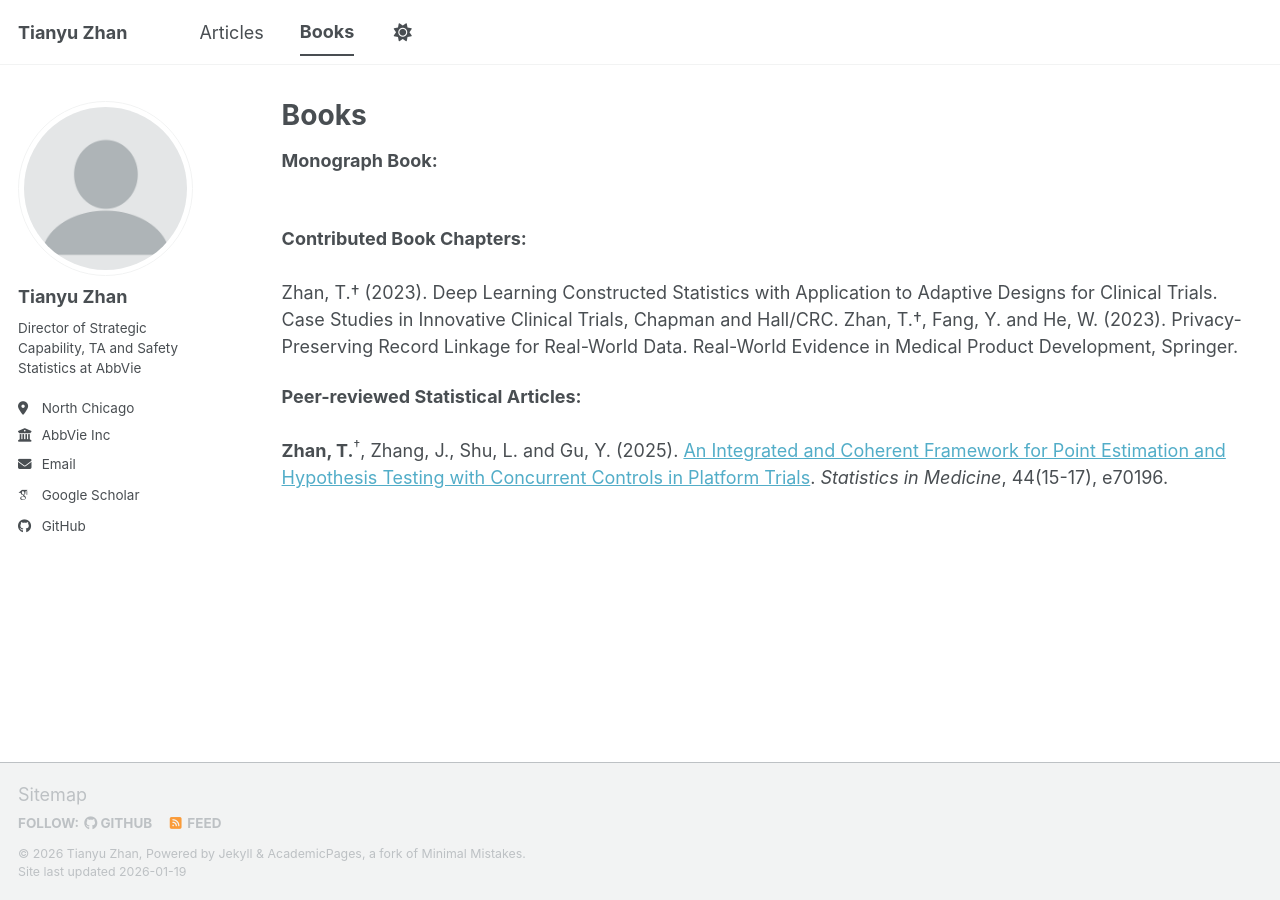
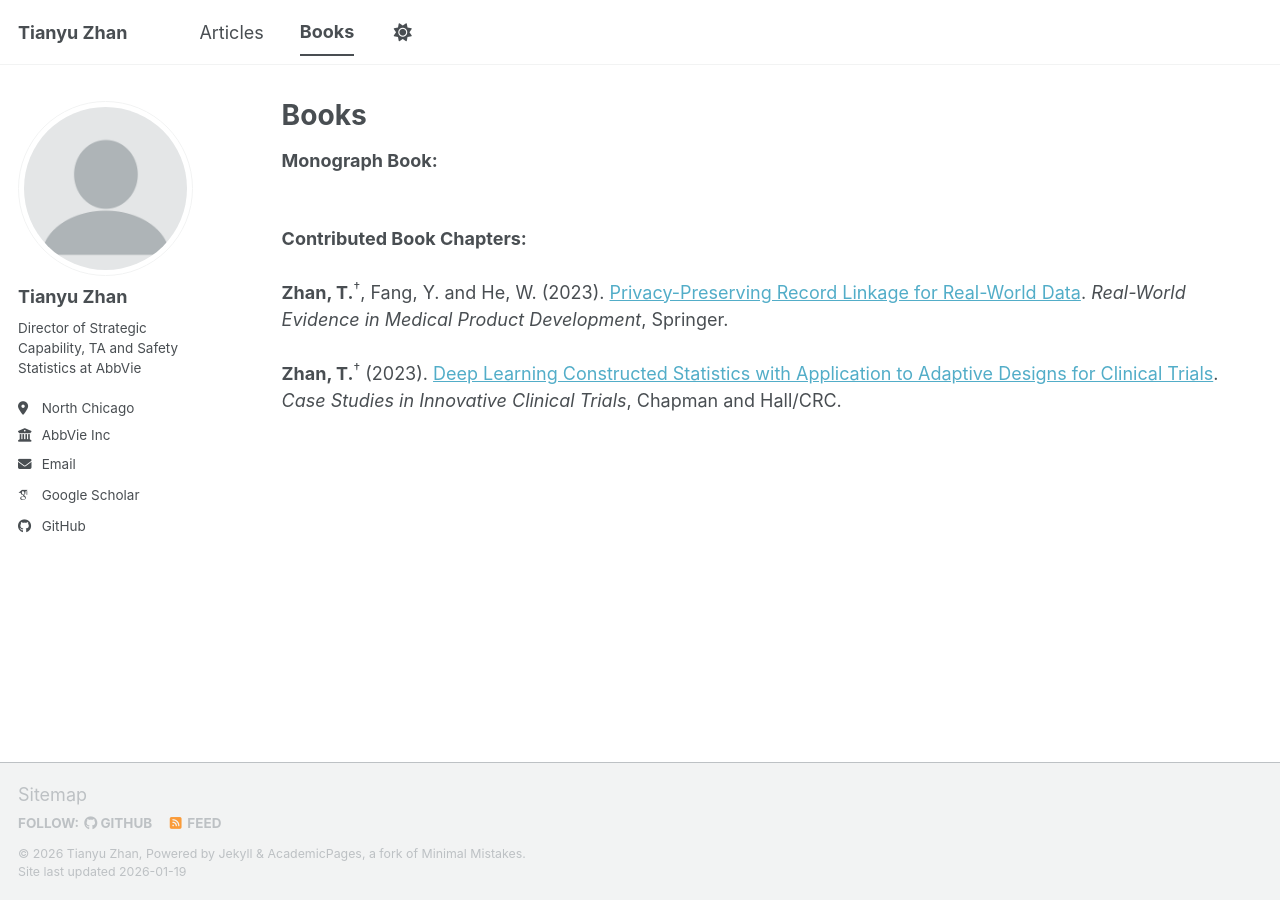
Before and after one commit to tian-yu-zhan/tian-yu-zhan.github.io, a Jekyll site: the page built from _pages/talks.html, in a window 1280 px wide. Built offline with Jekyll 4.4.1, drawn with Linux system fonts in a browser that asks for light colours; some web fonts are replaced; a script bundle is joined from its source files by our own code; library files that are not in the unit come from our copies.

Commit message:
Update talks.html

```diff
--- a/_pages/talks.html
+++ b/_pages/talks.html
@@ -12,13 +12,7 @@ author_profile: true
 <p><strong>Contributed Book Chapters:</strong>
 <br>
 <br>
-Zhan, T.† (2023). Deep Learning Constructed Statistics with Application to Adaptive Designs for Clinical Trials. Case Studies in Innovative Clinical Trials, Chapman and Hall/CRC.
-
-Zhan, T.†, Fang, Y. and He, W. (2023). Privacy-Preserving Record Linkage for Real-World Data. Real-World Evidence in Medical Product Development, Springer.
-
-
-<p><strong>Peer-reviewed Statistical Articles:</strong>
+<strong>Zhan, T.</strong><sup>†</sup>, Fang, Y. and He, W. (2023). <a href="https://link.springer.com/chapter/10.1007/978-3-031-26328-6_7" target="_blank">Privacy-Preserving Record Linkage for Real-World Data</a>. <em>Real-World Evidence in Medical Product Development</em>, Springer.
 <br>
 <br>
-<strong>Zhan, T.</strong><sup>†</sup>, Zhang, J., Shu, L. and Gu, Y. (2025). <a href="https://onlinelibrary.wiley.com/doi/full/10.1002/sim.70196" target="_blank">An Integrated and Coherent Framework for Point Estimation and Hypothesis Testing with Concurrent Controls in Platform Trials</a>. <em>Statistics in Medicine</em>, 44(15-17), e70196.
-<br>
+<strong>Zhan, T.</strong><sup>†</sup> (2023). <a href="https://www.taylorfrancis.com/chapters/edit/10.1201/9781003288640-8/deep-learning-constructed-statistics-application-adaptive-designs-clinical-trials-tianyu-zhan" target="_blank">Deep Learning Constructed Statistics with Application to Adaptive Designs for Clinical Trials</a>. <em>Case Studies in Innovative Clinical Trials</em>, Chapman and Hall/CRC.
```
